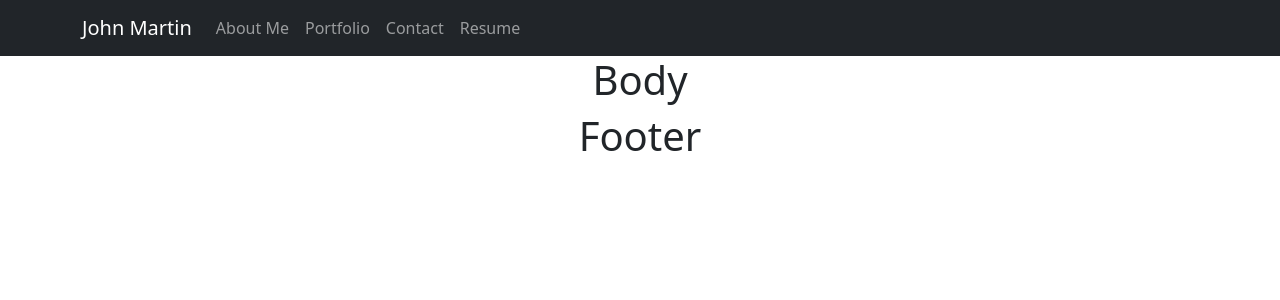
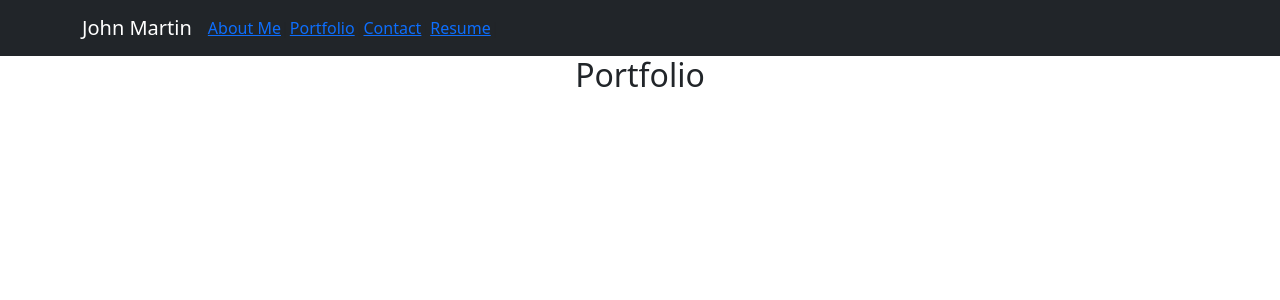
Before and after one commit to gemsjohn/tawny-port, a React (Create React App) app: page /portfolio in a window 1280 px wide. Shown: the top 300 px of the page. Built offline with nearby package versions, Linux system fonts and the light colour scheme.

Commit message:
updated the navigattion to incorporate reactrouter

```diff
--- a/package.json
+++ b/package.json
@@ -10,6 +10,7 @@
     "react": "^18.1.0",
     "react-bootstrap": "^2.4.0",
     "react-dom": "^18.1.0",
+    "react-router-dom": "^6.3.0",
     "react-scripts": "5.0.1",
     "web-vitals": "^2.1.4"
   },
--- a/src/App.js
+++ b/src/App.js
@@ -1,14 +1,11 @@
 import './App.css';
-import { Header } from './components/header';
-import { Body } from './components/body';
-import { Footer } from './components/footer';
+import { Header } from './header';
 
 function App() {
   return (
     <div className="App">
-      <Header/>
-      <Body/>
-      <Footer/>
+      <Header />
+      <h2>About Me</h2>
     </div>
   );
 }
--- a/src/components/body.jsx
+++ /dev/null
@@ -1,7 +0,0 @@
-export const Body = () => {
-    return (
-        <div>
-            <h1>Body</h1>
-        </div>
-    )
-}
--- a/src/components/footer.jsx
+++ /dev/null
@@ -1,7 +0,0 @@
-export const Footer = () => {
-    return (
-        <div>
-            <h1>Footer</h1>
-        </div>
-    )
-}
--- a/src/components/header.jsx
+++ b/src/header.jsx
@@ -1,17 +1,18 @@
 import Navbar from 'react-bootstrap/Navbar';
 import Container from 'react-bootstrap/Container';
 import Nav from 'react-bootstrap/Nav';
+import { Link } from "react-router-dom";
 
 export const Header = () => {
     return (
             <Navbar bg="dark" variant="dark">
                 <Container>
-                <Navbar.Brand href="#home">John Martin</Navbar.Brand>
+                <Navbar.Brand href="#about">John Martin</Navbar.Brand>
                 <Nav className="me-auto">
-                <Nav.Link href="#about">About Me</Nav.Link>
-                <Nav.Link href="#portfolio">Portfolio</Nav.Link>
-                <Nav.Link href="#contact">Contact</Nav.Link>
-                <Nav.Link href="#resume">Resume</Nav.Link>
+                <Link to="/">About Me</Link> | {" "}
+                <Link to="/portfolio">Portfolio</Link> | {" "}
+                <Link to="/Contact">Contact</Link> | {" "}
+                <Link to="/Resume">Resume</Link> | {" "}
                 </Nav>
                 </Container>
             </Navbar>
--- a/src/index.js
+++ b/src/index.js
@@ -1,19 +1,46 @@
-import React from 'react';
-import ReactDOM from 'react-dom/client';
-import './index.css';
-import App from './App';
-import 'bootstrap/dist/css/bootstrap.min.css';
-import reportWebVitals from './reportWebVitals';
+// import React from 'react';
+// import ReactDOM from 'react-dom/client';
+// import { BrowserRouter } from "react-router-dom";
+// import './index.css';
+// import App from './App';
+// import 'bootstrap/dist/css/bootstrap.min.css';
+// import reportWebVitals from './reportWebVitals';
 
 
-const root = ReactDOM.createRoot(document.getElementById('root'));
+// const root = ReactDOM.createRoot(document.getElementById('root'));
+// root.render(
+//   <BrowserRouter>
+//     <App />
+//   </BrowserRouter>
+// );
+
+// // If you want to start measuring performance in your app, pass a function
+// // to log results (for example: reportWebVitals(console.log))
+// // or send to an analytics endpoint. Learn more: https://bit.ly/CRA-vitals
+// reportWebVitals();
+
+import ReactDOM from "react-dom/client";
+import {
+  BrowserRouter,
+  Routes,
+  Route,
+} from "react-router-dom";
+import App from "./App";
+import Portfolio from "./routes/portfolio";
+import Resume from "./routes/resume";
+import Contact from "./routes/contact";
+import 'bootstrap/dist/css/bootstrap.min.css';
+
+const root = ReactDOM.createRoot(
+  document.getElementById("root")
+);
 root.render(
-  <React.StrictMode>
-    <App />
-  </React.StrictMode>
+  <BrowserRouter>
+    <Routes>
+      <Route path="/" element={<App />} />
+      <Route path="/portfolio" element={<Portfolio />} />
+      <Route path="/resume" element={<Resume />} />
+      <Route path="/contact" element={<Contact />} />
+    </Routes>
+  </BrowserRouter>
 );
-
-// If you want to start measuring performance in your app, pass a function
-// to log results (for example: reportWebVitals(console.log))
-// or send to an analytics endpoint. Learn more: https://bit.ly/CRA-vitals
-reportWebVitals();
--- /dev/null
+++ b/src/routes/contact.jsx
@@ -0,0 +1,11 @@
+import { Header } from '../header';
+export default function Contact() {
+    return (
+      <>
+      <Header />
+      <div className="App">
+        <h2>Contact</h2>
+    </div>
+      </>
+    );
+  }
--- /dev/null
+++ b/src/routes/portfolio.jsx
@@ -0,0 +1,11 @@
+import { Header } from '../header';
+export default function Portfolio() {
+    return (
+      <>
+      <Header />
+      <div className="App">
+        <h2>Portfolio</h2>
+    </div>
+      </>
+    );
+  }
--- /dev/null
+++ b/src/routes/resume.jsx
@@ -0,0 +1,11 @@
+import { Header } from '../header';
+export default function Resume() {
+    return (
+      <>
+      <Header />
+      <div className="App">
+        <h2>Resume</h2>
+    </div>
+      </>
+    );
+  }
```
Also changed, not shown: 1 other file (tests, documents, lock files or other folders).
